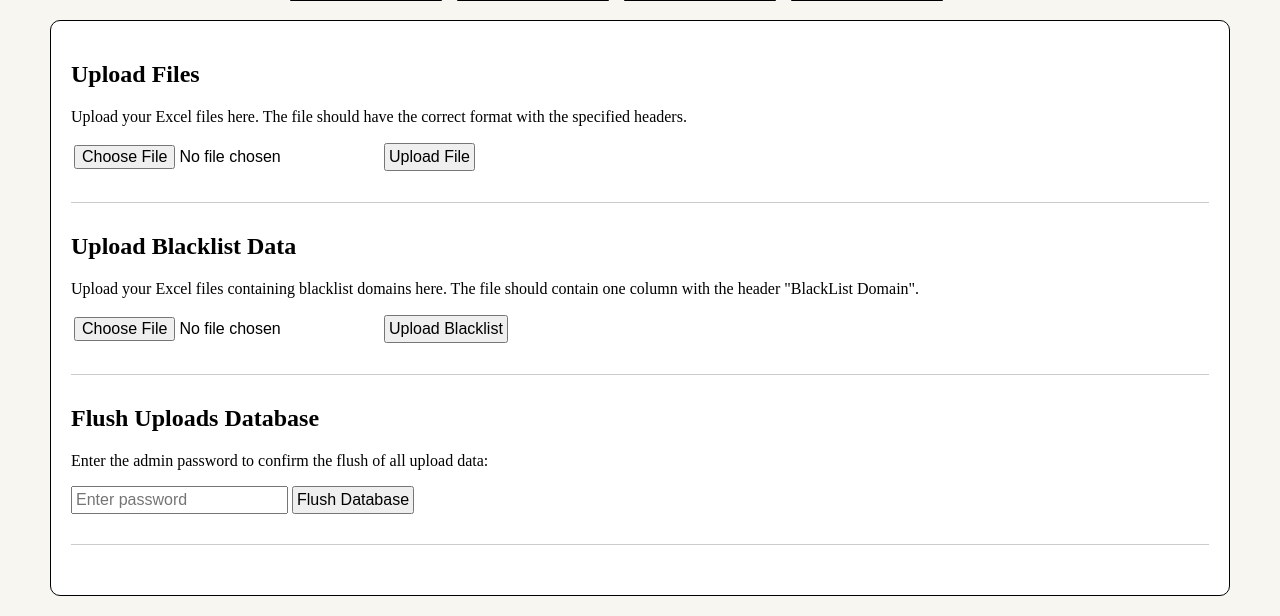
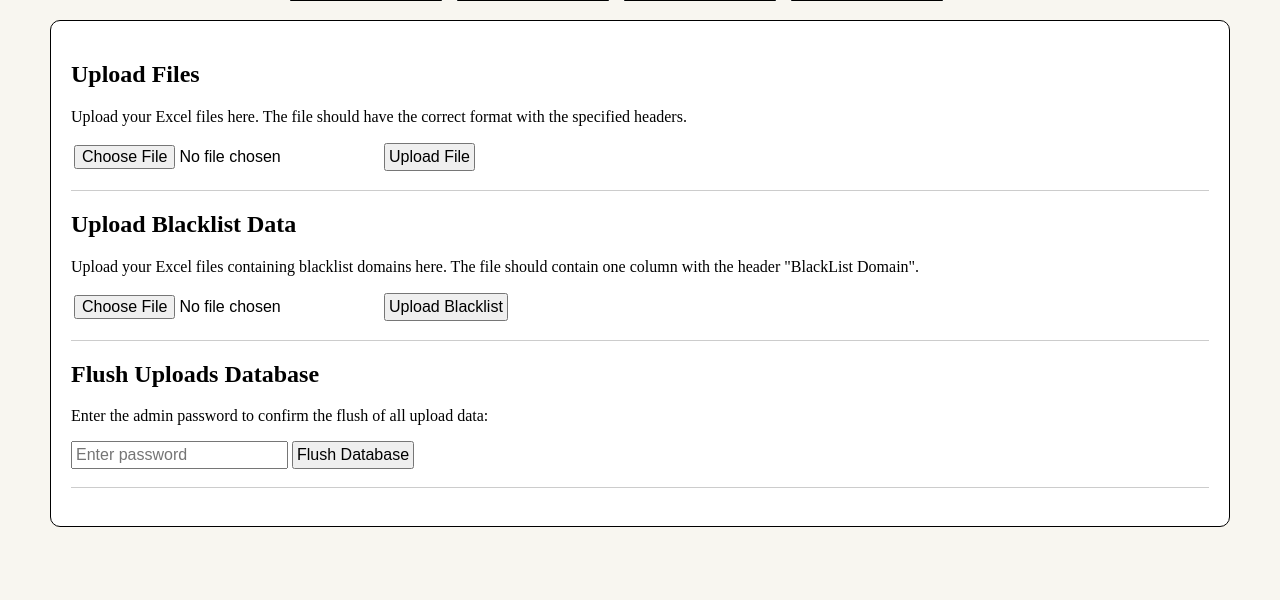
Before and after one commit to samiulhuda360/SEO_DATATABLE, a Flask app: page /upload in a window 1280 px wide. Shown: the part 200-816 px from the top of the page. Run offline with Flask 3, Linux system fonts and the light colour scheme; a user stored in the database is signed in; some libraries are stand-ins or nearby versions.

```diff
--- a/app.py
+++ b/app.py
@@ -18,6 +18,7 @@ app.secret_key = 'your_secret_key'
 app.config['SESSION_COOKIE_SECURE'] = False
 app.config['REMEMBER_COOKIE_HTTPONLY'] = True
 app.config['SERVER_NAME'] = '45.55.197.166'
+app.config['MAX_CONTENT_LENGTH'] = 50 * 1024 * 1024
 # Initialize CORS
 CORS(app)
 
--- a/static/styles.css
+++ b/static/styles.css
@@ -241,7 +241,7 @@ button  {
 
 /* Upload Form Seperator */
 .form-separator {
-    margin: 30px 0; /* Adds vertical space before and after the separator */
+    margin: 18px 0; /* Adds vertical space before and after the separator */
     border-top: 1px solid #ccc; /* Adds a line for visual separation */
 }
 
```
